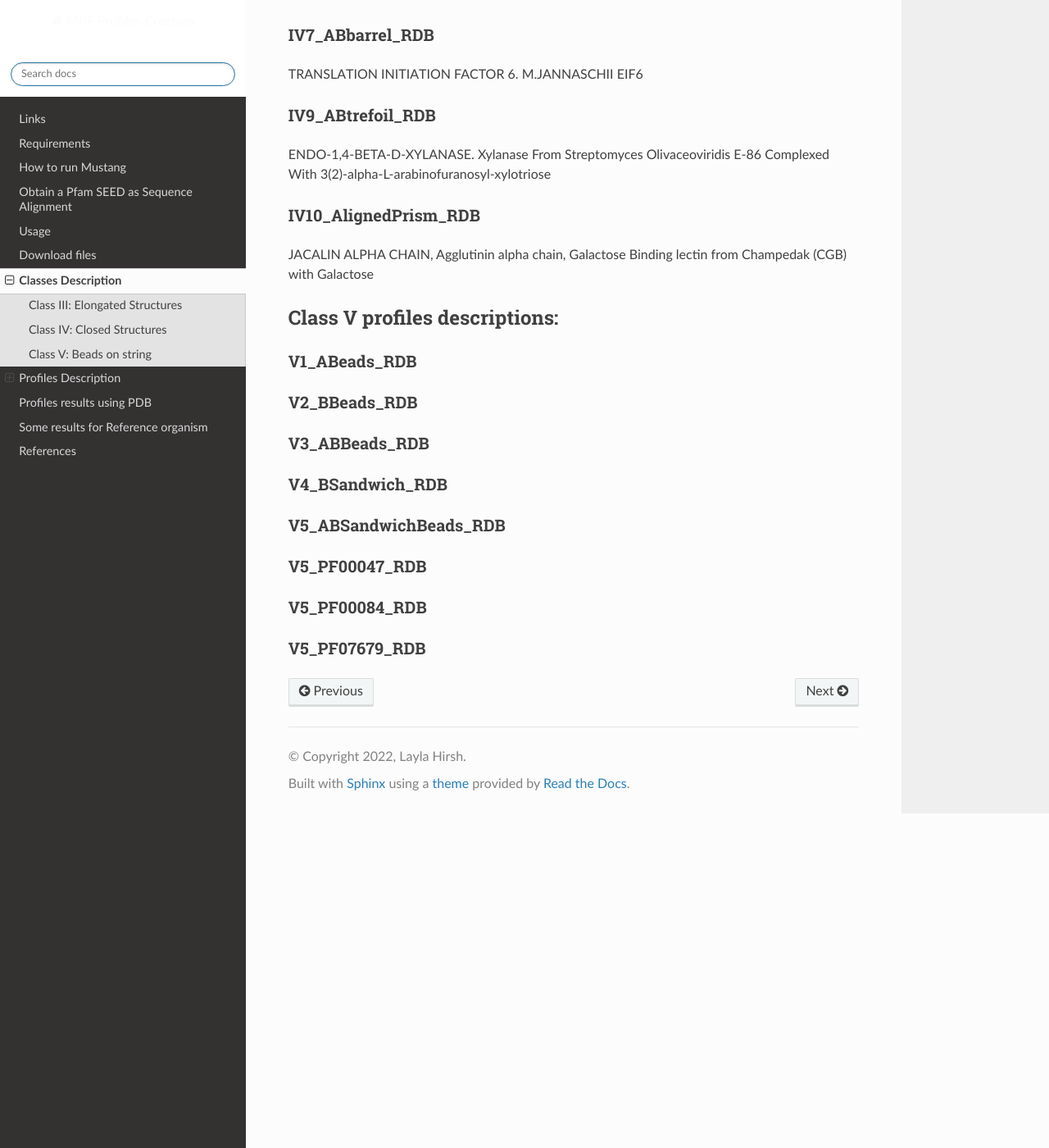
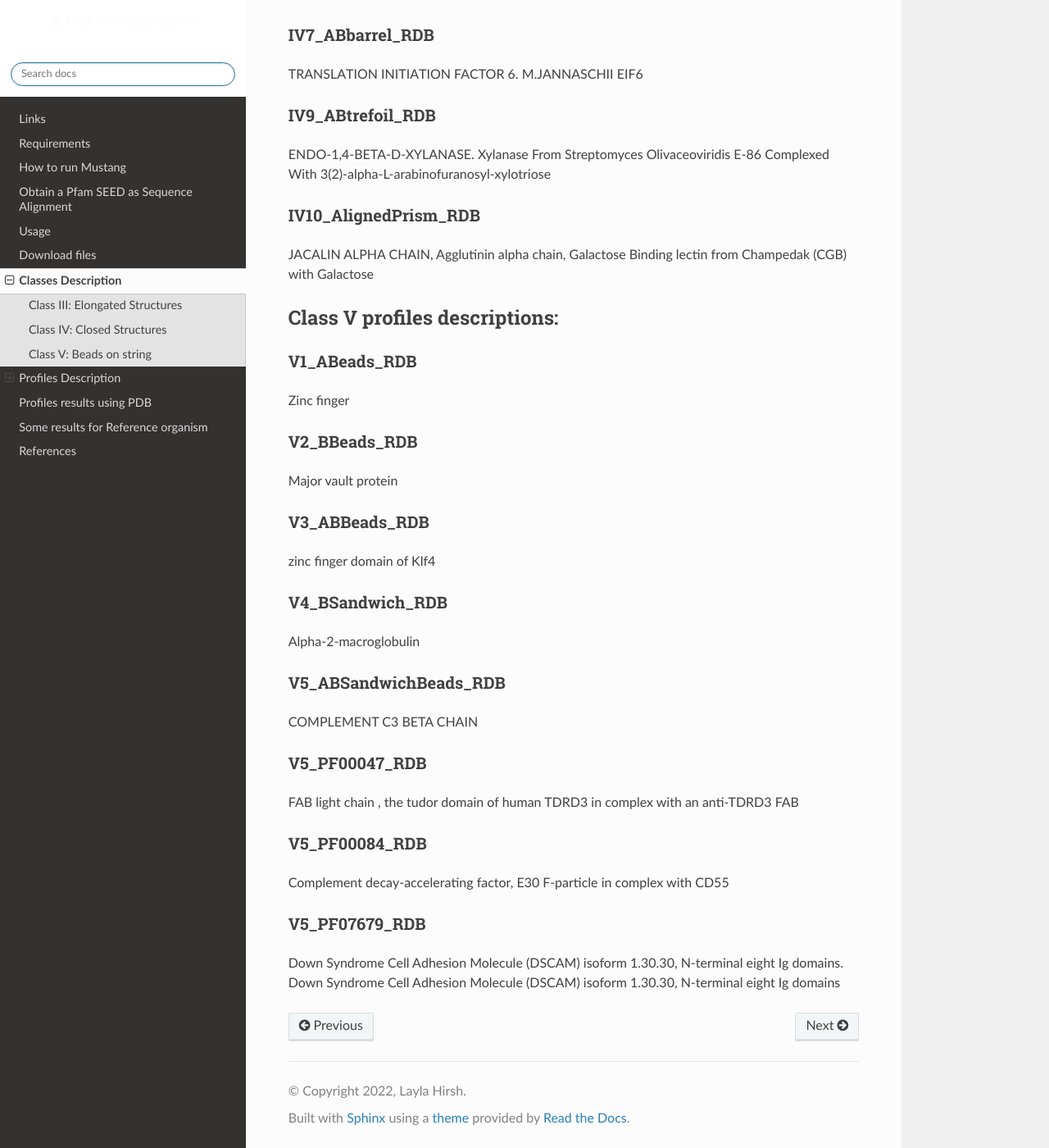
Before and after one commit to DraLaylaHirsh/MRFprofilesCreation, a Sphinx documentation site: the page built from docs/Profiles.rst, in a window 1280 px wide and 1400 px high, scrolled down 8930 px. Shown: the whole window at 82% size. Built offline with Sphinx 7.4.7 and the Read the Docs theme 2.0.0, drawn with Linux system fonts in a browser that asks for light colours.

Commit message:
Update Profiles.rst

```diff
--- a/docs/Profiles.rst
+++ b/docs/Profiles.rst
@@ -404,36 +404,46 @@ Class V profiles descriptions:
 V1_ABeads_RDB
 +++++++++++++++
 
+Zinc finger
+
 
 V2_BBeads_RDB
 +++++++++++++++
 
+Major vault protein
 
 
 V3_ABBeads_RDB
 +++++++++++++++
 
+zinc finger domain of Klf4
 
 
 V4_BSandwich_RDB
 +++++++++++++++
 
+Alpha-2-macroglobulin
 
 
 V5_ABSandwichBeads_RDB
 +++++++++++++++
 
+COMPLEMENT C3 BETA CHAIN
 
 
 V5_PF00047_RDB
 +++++++++++++++
 
+FAB light chain , the tudor domain of human TDRD3 in complex with an anti-TDRD3 FAB
 
 
 V5_PF00084_RDB
 +++++++++++++++
 
+Complement decay-accelerating factor, E30 F-particle in complex with CD55
 
 
 V5_PF07679_RDB
 +++++++++++++++
+
+Down Syndrome Cell Adhesion Molecule (DSCAM) isoform 1.30.30, N-terminal eight Ig domains. Down Syndrome Cell Adhesion Molecule (DSCAM) isoform 1.30.30, N-terminal eight Ig domains
```
